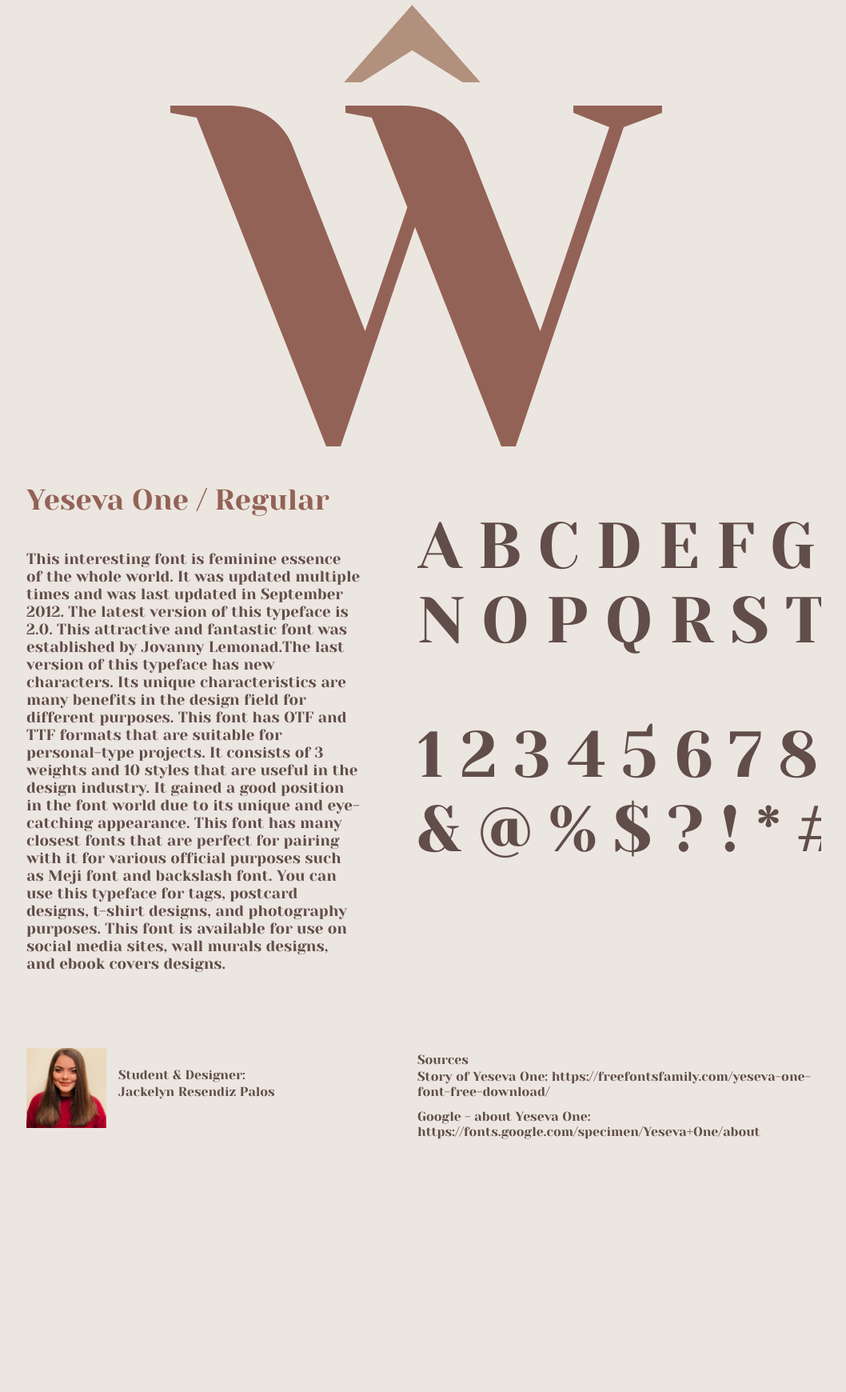
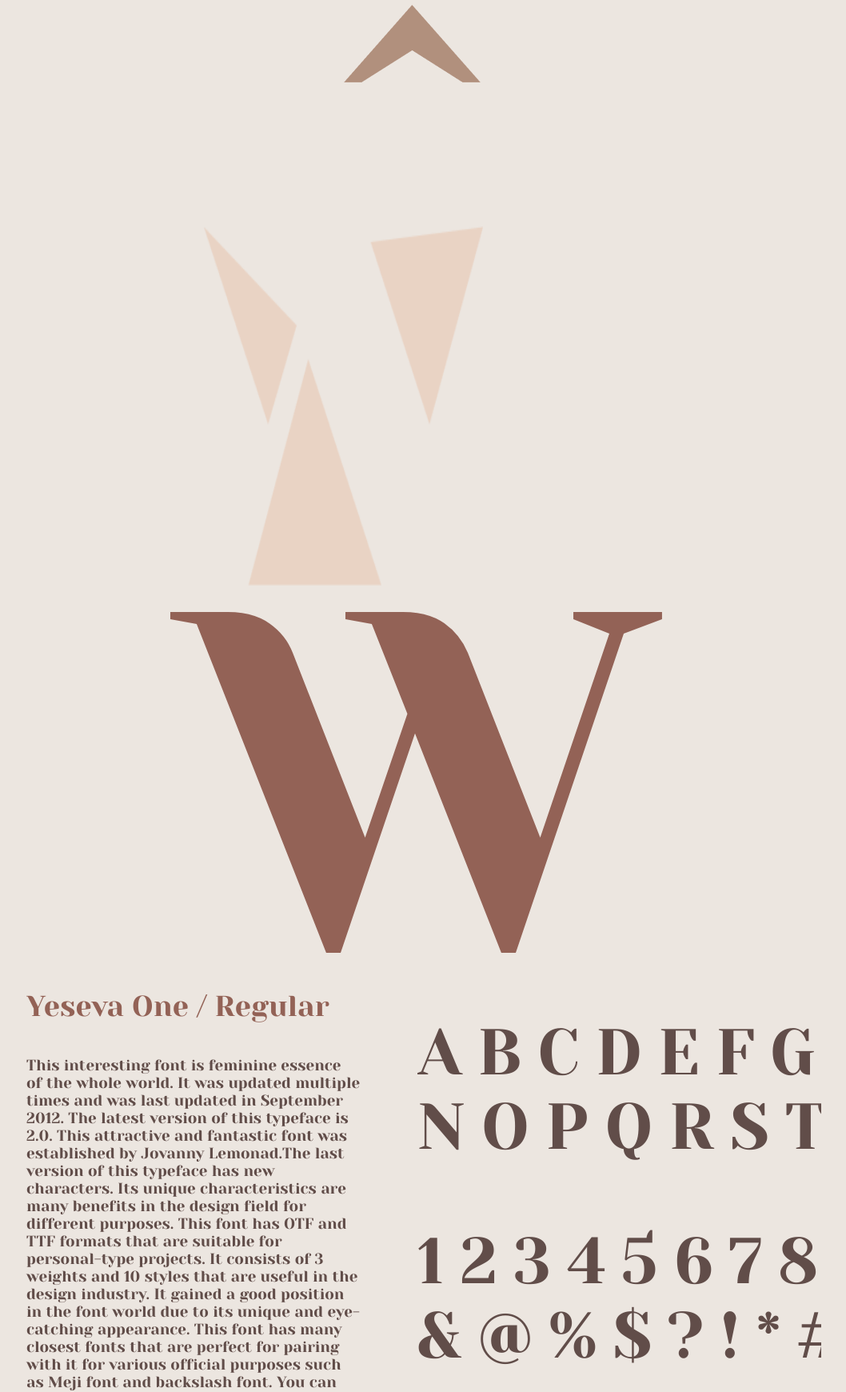
Before and after one commit to ResendizP/ResendizP.github.io, a plain HTML site: page Project1/project-1.html in a window 1280 px wide. Shown: the part 113-1853 px from the top of the page at 80% size, without its empty margins (125-1183 px from the left). Before the commit the page ends 1575 px from the top, so only its background shows below. Drawn offline with Linux system fonts and the light colour scheme.

Commit message:
Project 1 10/10/23 AFTERNOON
I added the intersect png, the letter analysis, and changed the colors and height of the scrollbar. I could not put everything where is supposed to be.

```diff
--- a/Project1/project-1.html
+++ b/Project1/project-1.html
@@ -2,15 +2,7 @@
 <html lang="en">
 
 
-    <div class="container">
-      <div
-      class="letter-container">
-      <img id="button" src="prototype.png">
 
-        <h1
-        class="large-letter">W</h1>
-      </div>
-    </div>
 
   <title>Jackelyn's Letterform </title>
   <link rel="stylesheet" href="style.css">
@@ -19,16 +11,28 @@
   <link rel="preconnect" href="https://fonts.googleapis.com">
 
 </head>
-<div class="sample-set">ABCDEFGHIJKLM
-  NOPQRSTUVWXYZ</div>
-<div
-class="sample-sett">1234567890
-&@%$?!*#^</div>
 
 
 <body>
 
-   <div>
+  <div class="container">
+    <div
+    class="letter-container">
+    <img id="button" src="prototype.png">
+    <img src="letter-analysis.png" width="349" height="449" alt="typographic analysis of Yeseva One">
+
+      <h1
+      class="large-letter">W</h1>
+    </div>
+  </div>
+  <div class="sample-set">ABCDEFGHIJKLM
+    NOPQRSTUVWXYZ</div>
+  <div
+  class="sample-sett">1234567890
+  &@%$?!*#^</div>
+
+
+   <div id="container">
     <section class="body">
       <h2>Yeseva One / Regular
 
@@ -42,7 +46,7 @@
 
 
       <div>
-        <img src="PhotoJacky.jpg" alt="A photo of Jackelyn Resendiz" width="100px" height="100px">
+        <img src="PhotoJacky.jpg" alt="A photo of Jackelyn Resendiz" width="100px" height="100px" margin-left="30px" margin-top="180px">
         <h3> Student & Designer:</h3>
         <h4>Jackelyn Resendiz Palos</h4>
       </div>
@@ -54,8 +58,10 @@
          <h6>Google - about Yeseva One:
            https://fonts.google.com/specimen/Yeseva+One/about</h6>
       </div>
+      <img src="intersect.png" alt="">
+  </div>
 
-  </div>
+  <div>
 
 </body>
 
--- a/Project1/style.css
+++ b/Project1/style.css
@@ -13,6 +13,11 @@
     margin-top: 119px;
 
  }
+ #letter-container img {
+    position: absolute;
+    top: 0;
+    left: 0;
+}
 
 #letter-analysis {
     display: none;
@@ -24,6 +29,7 @@
     font-family: "Yeseva One";
     background-color: var(--wight-gray);
     color: var(--dark-brown);
+    background-image: "intersect.png";
 }
 
 
@@ -57,46 +63,13 @@
     margin-right: auto;
 
 }
+
 .body {
     margin-top: 36px;
     margin-bottom: 52px;
 }
-.sample-set {
 
-    letter-spacing: 20px;
-    font-family: "Yeseva One";
-    font-size: 81px;
-    font-weight:400;
-    color: #614D49;
-    overflow-x: scroll;
-    overflow-y: hidden;
-}
-sample-set::-webkit-scrollbar {
-    width: 7.5px;
-    height: 7.5px;
-}
-.sample-set::-webkit-scrollbar-track{
-background-color:#E3BBA3;
-}
-.sample-set::-webkit-scrollbar-thumb{
-    background-color:#B1907D;
-}
-.sample-sett {
-    margin-left: 519px;
-    margin-top: 75px;
-    letter-spacing: 20px;
-    font-family: "Yeseva One";
-    font-size: 81px;
-    font-weight:400;
-    color: #614D49;
-    overflow-x: scroll;
-    overflow-y: hidden;
-}
-div.sample-set{
-    margin-left: 519px;
-    margin-top: -160px;
 
-}
 
 .body h2 {
     font-family:"Yeseva One";
@@ -156,6 +129,8 @@
     margin-left: 30px;
     margin-top: 180px;
 }
+
+
 .title {
     width: 100px;
     margin-left: 10px;
@@ -198,3 +173,50 @@
     width:1024px;
     margin:auto;
 }
+
+.sample-set {
+
+    letter-spacing: 20px;
+    font-family: "Yeseva One";
+    font-size: 81px;
+    font-weight:400;
+    color: #614D49;
+    overflow-x: scroll;
+    overflow-y: hidden;
+}
+.sample-set::-webkit-scrollbar {
+    width: 7.5px;
+    height: 12px;
+}
+.sample-set::-webkit-scrollbar-track {
+background-color:#E3BBA3;
+}
+.sample-set::-webkit-scrollbar-thumb{
+    background-color:#B1907D;
+}
+.sample-sett {
+    margin-left: 519px;
+    margin-top: 75px;
+    letter-spacing: 20px;
+    font-family: "Yeseva One";
+    font-size: 81px;
+    font-weight:400;
+    color: #614D49;
+    overflow-x: scroll;
+    overflow-y: hidden;
+}
+div.sample-set{
+    margin-left: 519px;
+    margin-top: -160px;
+
+}
+.sample-sett::-webkit-scrollbar {
+    width: 7.5px;
+    height: 12px;
+}
+.sample-sett::-webkit-scrollbar-track {
+    background-color:#E3BBA3;
+}
+.sample-sett::-webkit-scrollbar-thumb {
+    background-color:#B1907D;
+}
```
Also changed, not shown: Project1/intersect.png (added), 1 other file.
